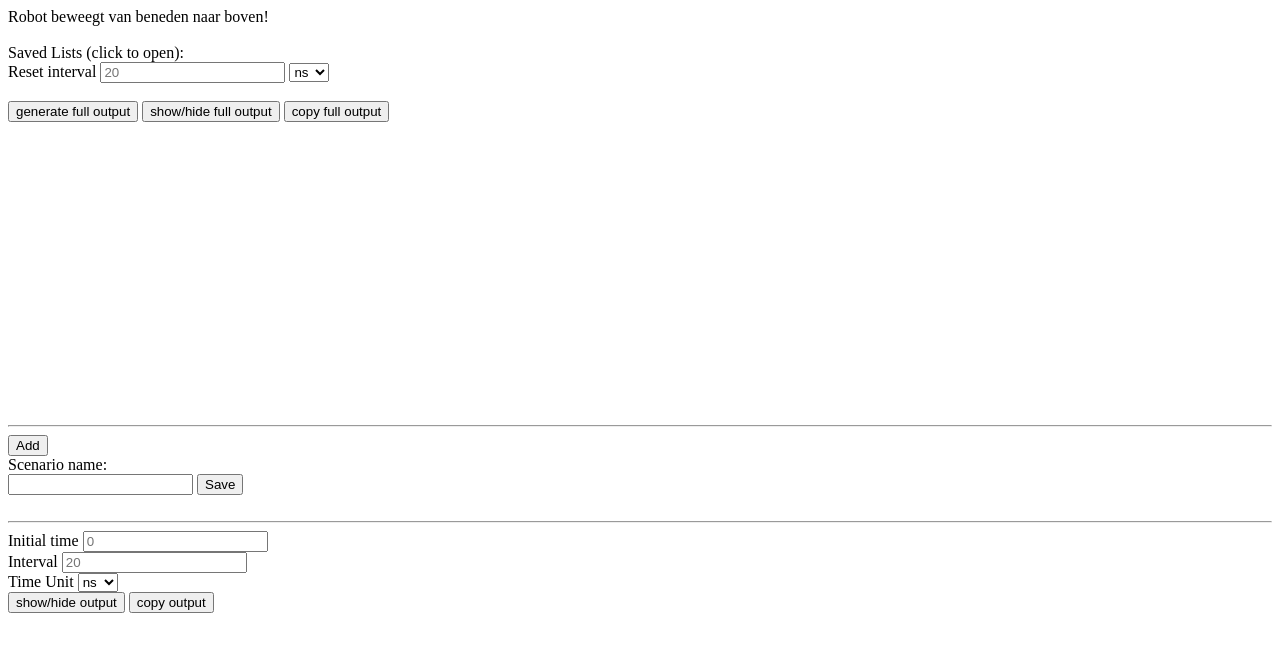
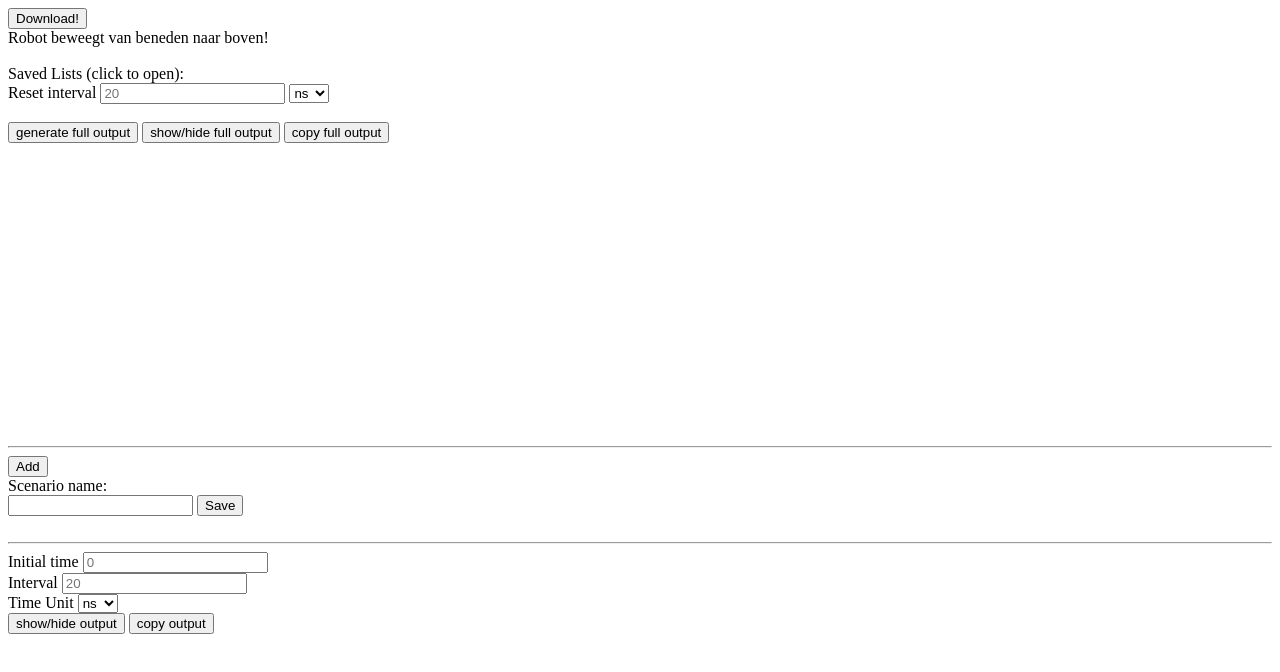
Before and after one commit to VictorPIonescu/MarsRover, a website: page tbCreator/index.html in a window 1280 px wide. Drawn offline with Linux system fonts and the light colour scheme; no server answers.

Commit message:
add download button for entities zip

```diff
--- a/tbCreator/index.html
+++ b/tbCreator/index.html
@@ -11,6 +11,9 @@
 </head>
 
 <body>
+<form method="get" action="entities18-12-2018.zip">
+    <button type="submit">Download!</button>
+</form>
 Robot beweegt van beneden naar boven!<br/><br/>
 Saved Lists (click to open):<br/>
 <div id="savedLists"></div>
```
Also changed, not shown: 1 other file.
